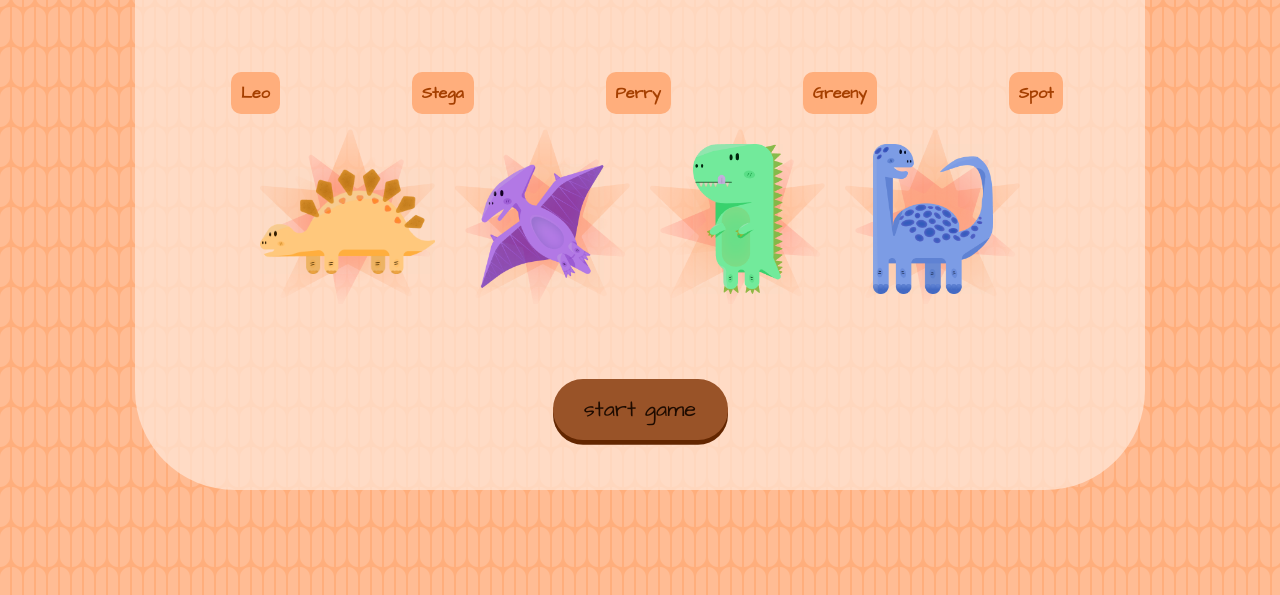
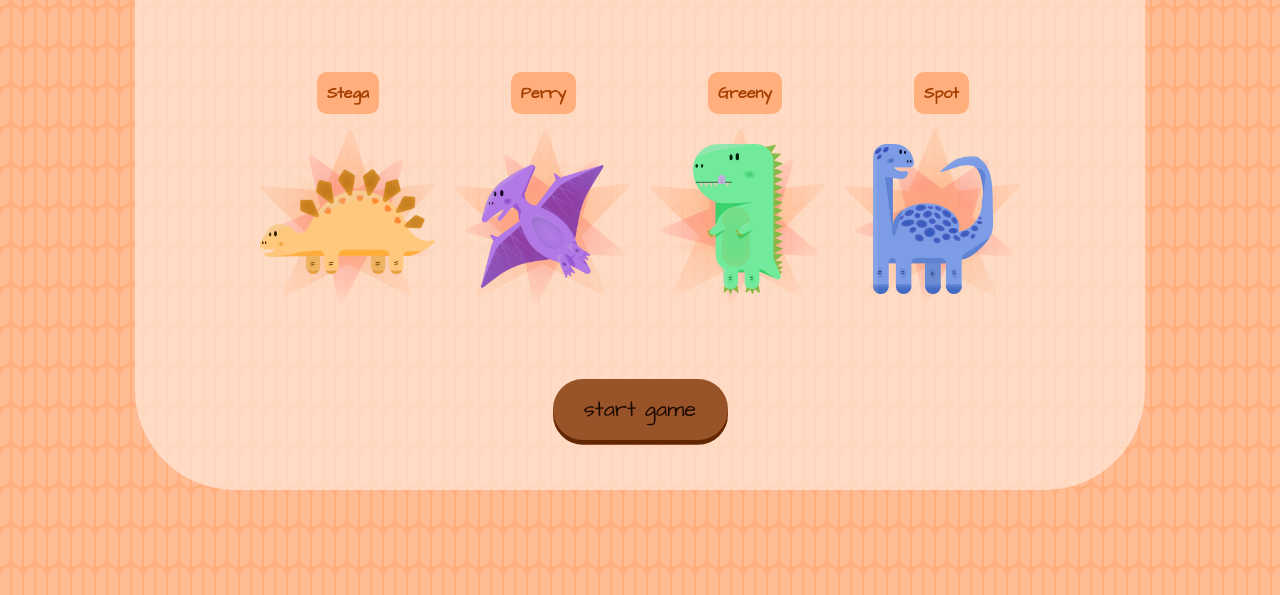
Before and after one commit to katelynjco/dinatrophy, a plain HTML site: page index.html in a window 1280 px wide. Shown: the part 221-816 px from the top of the page. Drawn offline with Linux system fonts and the light colour scheme; a web font is replaced by a local one.

Commit message:
prettify

```diff
--- a/index.html
+++ b/index.html
@@ -17,7 +17,7 @@
             <div class="title-container" id="title-container"></div>
             <p>CHOOSE YOUR DINO!</p>
             <div class="dino-name" id="dino-name">
-                <div id="bonusDinoname">
+                <div id="bonusDinoname" hidden>
                     <div id="bonusname">Leo</div>
                 </div><div id="yellowDinoname">
                     <div id="yellowname">Stega</div>
--- a/script.js
+++ b/script.js
@@ -1,6 +1,8 @@
 // menu variables
 const menu = document.getElementById("menu-container");
 const bonusDino = document.getElementById("bonusDino");
+const bonusDinoName = document.getElementById("bonusDinoname");
+const dinoNames = document.getElementById("dino-name");
 const yellowDino = document.getElementById("yellowDino");
 const purpleDino = document.getElementById("purpleDino");
 const greenDino = document.getElementById("greenDino");
@@ -349,10 +351,14 @@ bonusDino.addEventListener("click", function() {
   });
 
 function highScoreReward() {
-    if (highScore > 200) {
+    if (highScore > 1000) {
         bonusDino.style.display = "inherit";
+        bonusDinoName.style.visibility = "visible";
+        dinoNames.style.width = "950px";
     } else {
         bonusDino.style.display = "none";
+        bonusDinoName.style.visibility = "hidden";
+        dinoNames.style.width = "775px";
     }
 }
 
--- a/style.css
+++ b/style.css
@@ -281,6 +281,8 @@ canvas {
     width:  950px;
     display: flex;
     flex-direction: row;
+    align-items: center;
+    justify-content: center;
     padding-top: 75px;
     color: #A53F00;
 }
@@ -302,6 +304,10 @@ canvas {
   font-size: 16px;
 }
 
+#bonusDinoname {
+  visibility: hidden;
+}
+
   /* ---------- Animation ---------- */
 
 @keyframes blinker {
```
